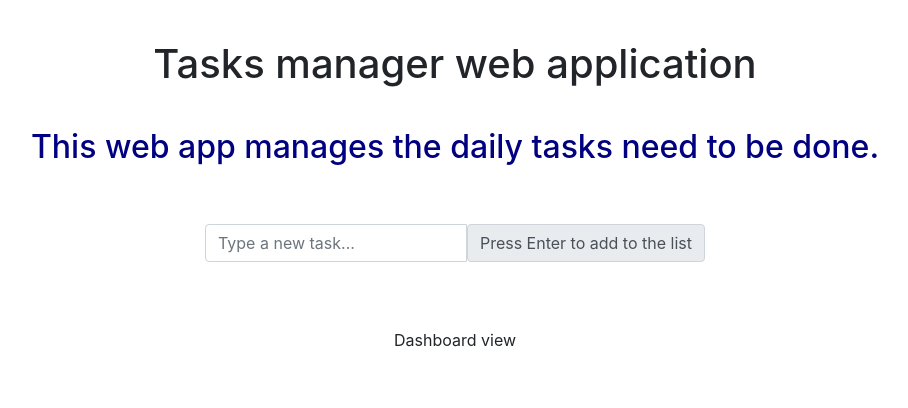
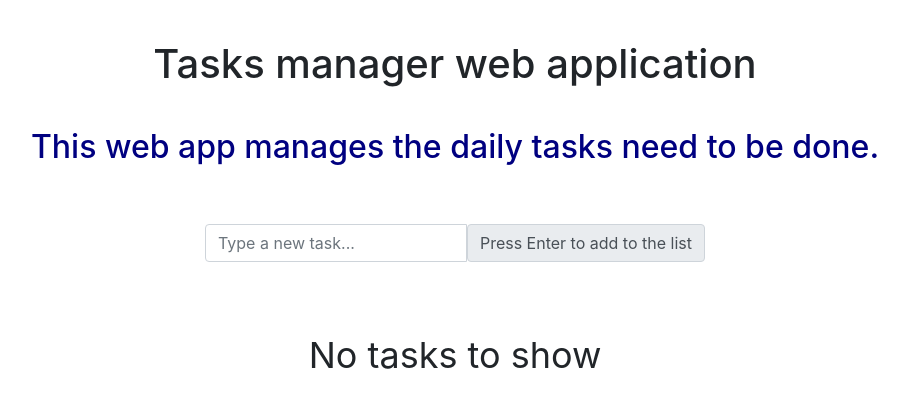
Before and after one commit to apolo1805/todo-app, a React (Create React App) app: page / in a window 1280 px wide. Shown: the top 408 px of the page, without its empty margins (185-1093 px from the left). Built offline with nearby package versions, Linux system fonts and the light colour scheme.

Commit message:
TaskModel + input key press event

```diff
--- a/src/App.js
+++ b/src/App.js
@@ -2,8 +2,17 @@
 import './App.css';
 import Input from './components/Input/Input';
 import Dashboard from './components/Dashboard/Dashboard';
+import { useState } from 'react';
+import TaskModel from './model/TaskModel';
 
 function App() {
+
+  const [tasks, setTasks] = useState([]);
+
+  function addNewTask(task) {
+    setTasks(new TaskModel(task));
+  }
+
   return (
     <div className="App">
       <header>
@@ -12,8 +21,8 @@ function App() {
       </header>
 
       <main>
-        <Input placeholder="Type a new task..." tooltip="Press Enter to add to the list"/>
-        <Dashboard />
+        <Input placeholder="Type a new task..." tooltip="Press Enter to add to the list" handleAdd={addNewTask}/>
+        <Dashboard taskList={tasks}/>
       </main>
     </div>
   );
--- a/src/components/Dashboard/Dashboard.css
+++ b/src/components/Dashboard/Dashboard.css
@@ -1,4 +1,5 @@
 
 .c-dashboard {
     text-align: center;
+    font-size: 36px;
 }
--- a/src/components/Dashboard/Dashboard.js
+++ b/src/components/Dashboard/Dashboard.js
@@ -2,10 +2,10 @@
 import React from 'react';
 import './Dashboard.css';
 
-function Dashboard(props) {
+function Dashboard({taskList}) {
     return (
         <div className="c-dashboard">
-            Dashboard view
+            {taskList.length === 0 ? "No tasks to show" : ""}
         </div>
     );
 }
--- a/src/components/Input/Input.js
+++ b/src/components/Input/Input.js
@@ -1,15 +1,29 @@
 
-import React from 'react';
+import React, { useState } from 'react';
 import { FormControl, InputGroup } from 'react-bootstrap';
 import './Input.css';
 import 'bootstrap/dist/css/bootstrap.min.css';
 
-function Input({placeholder, tooltip}) {
+function Input({placeholder, tooltip, handleAdd}) {
+
+    const [input, setInput] = useState("");
+
+    function handleKeyPress(e) {
+        if (e.code === "Enter") {
+            handleAdd(input);
+            setInput("");
+         } else {
+            setInput(e.target.value);
+         }
+    }
+
     return (
         <div className="c-input">
              <InputGroup className="mb-3">
                 <FormControl
                     placeholder={placeholder}
+                    value={input}
+                    onKeyDown={(e) => handleKeyPress(e)}
                 />
                 <InputGroup.Text>{tooltip}</InputGroup.Text>
             </InputGroup>
--- /dev/null
+++ b/src/model/TaskModel.js
@@ -0,0 +1,8 @@
+
+class TaskModel {
+    constuctor(task) {
+        this.task = task;
+    }
+}
+
+export default TaskModel;
```
